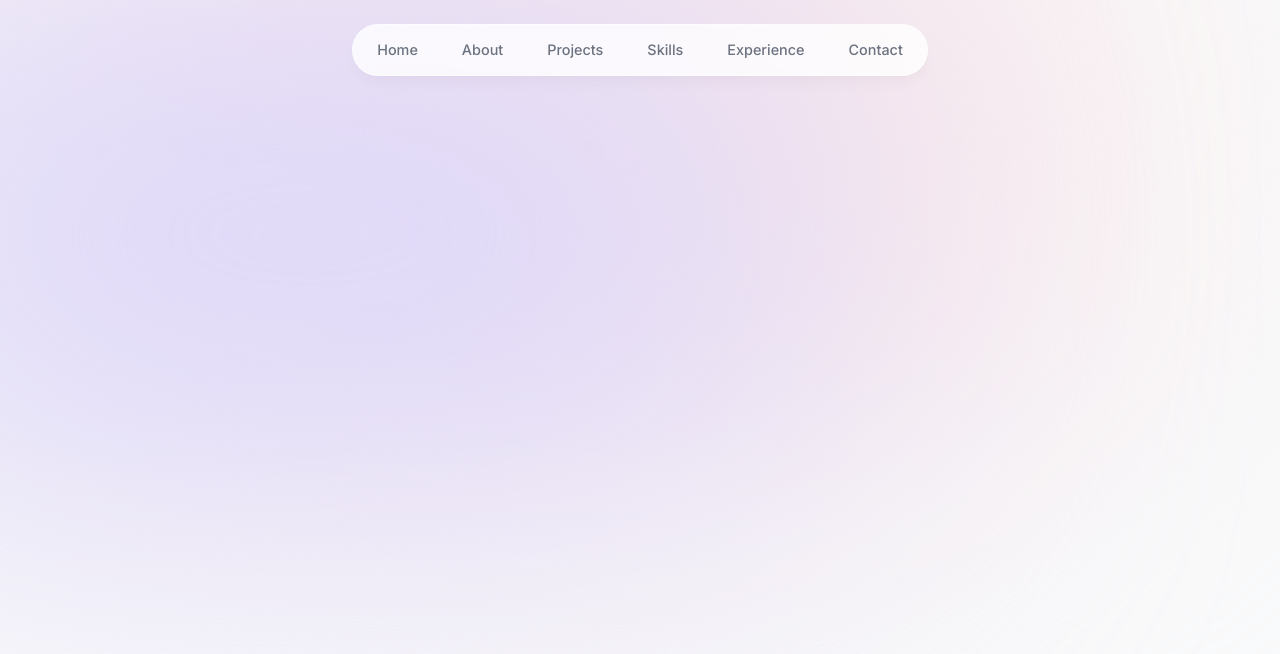
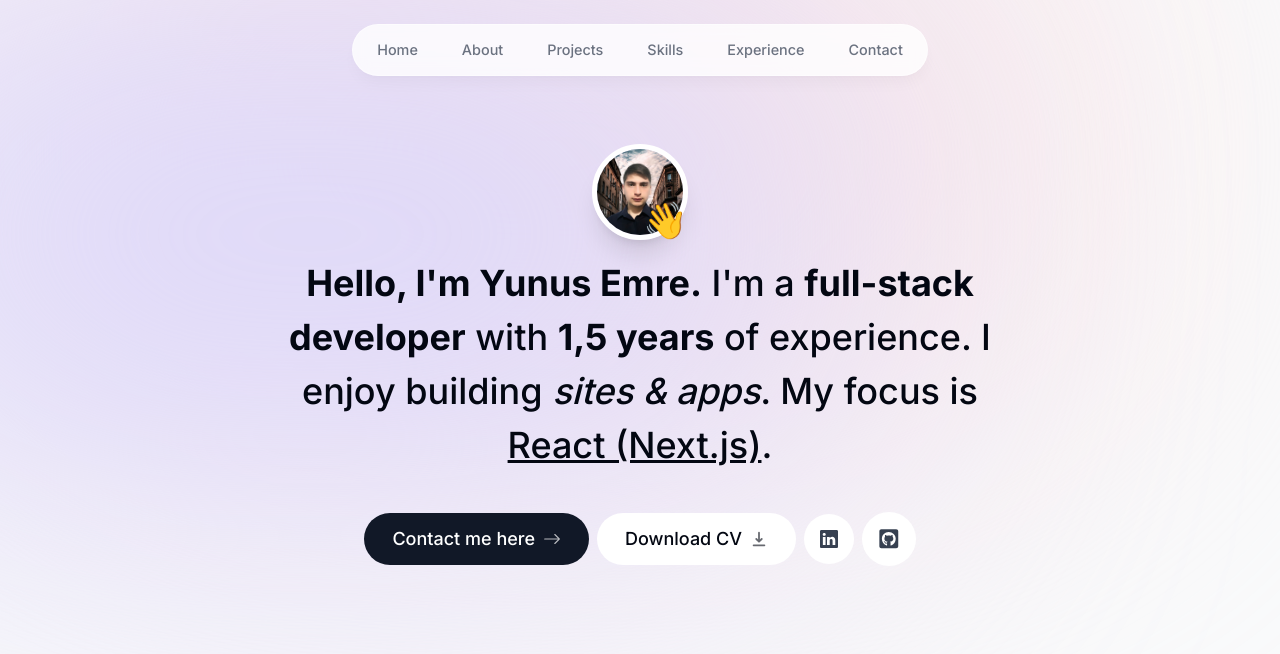
Before and after one commit to yunusmertofficial/my-portfolio, a Next.js app: page / in a window 1280 px wide. Shown: the top 654 px of the page. Built offline with nearby package versions, Linux system fonts and the light colour scheme.

Commit message:
Intro container

```diff
--- a/src/app/layout.tsx
+++ b/src/app/layout.tsx
@@ -16,7 +16,9 @@
 }) {
   return (
     <html lang="en">
-      <body className={`${inter.className} bg-gray-50 text-gray-950 relative`}>
+      <body
+        className={`${inter.className} bg-gray-50 text-gray-950 relative h-[5000px] pt-28 sm:pt-36`}
+      >
         <div className="bg-[#fbe2e3] absolute top-[-6rem] -z-10 right-[11rem] h-[31.25rem] w-[31.25rem] rounded-full blur-[10rem] sm:w-[68.75rem] dark:bg-[#946263]"></div>
         <div className="bg-[#dbd7fb] absolute top-[-1rem] -z-10 left-[-35rem] h-[31.25rem] w-[50rem] rounded-full blur-[10rem] sm:w-[68.75rem] md:left-[-33rem] lg:left-[-28rem] xl:left-[-15rem] 2xl:left-[-5rem] dark:bg-[#676394]"></div>
         <Header />
--- a/src/app/page.tsx
+++ b/src/app/page.tsx
@@ -1,3 +1,9 @@
+import Intro from "@/components/Intro";
+
 export default function Home() {
-  return <main className=""></main>;
+  return (
+    <main className="flex flex-col items-center px-4">
+      <Intro />
+    </main>
+  );
 }
--- /dev/null
+++ b/src/components/Intro.tsx
@@ -0,0 +1,101 @@
+"use client";
+import React from "react";
+import ProfieImage from "@/public/profile.jpeg";
+import Image from "next/image";
+import { motion } from "framer-motion";
+import Link from "next/link";
+import { BsArrowRight, BsLinkedin } from "react-icons/bs";
+import { FaGithubSquare } from "react-icons/fa";
+import { HiDownload } from "react-icons/hi";
+
+export default function Intro() {
+  return (
+    <section className="mb-28 max-w-[50rem] text-center flex flex-col items-center justify-center">
+      <div className="relative">
+        <motion.div
+          initial={{ opacity: 0, scale: 0 }}
+          animate={{ opacity: 1, scale: 1 }}
+          transition={{
+            type: "tween",
+            duration: 0.2,
+          }}
+        >
+          <Image
+            src={ProfieImage}
+            alt="Picture of the author"
+            quality="95"
+            priority
+            className="h-24 w-24 rounded-full border-[0.35rem] border-white shadow-xl"
+          />
+        </motion.div>
+        <motion.span
+          className="absolute bottom-0 right-0 text-4xl"
+          initial={{ opacity: 0, scale: 0 }}
+          animate={{ opacity: 1, scale: 1 }}
+          transition={{
+            type: "spring",
+            stiffness: 125,
+            delay: 0.1,
+            duration: 0.7,
+          }}
+        >
+          👋
+        </motion.span>
+      </div>
+
+      <motion.h1
+        className="mb-10 mt-4 px-4 text-2xl font-medium !leading-[1.5] sm:text-4xl"
+        initial={{ opacity: 0, y: 100 }}
+        animate={{ opacity: 1, y: 0 }}
+      >
+        <span className="font-bold">Hello, I'm Yunus Emre.</span> I'm a{" "}
+        <span className="font-bold">full-stack developer</span> with{" "}
+        <span className="font-bold">1,5 years</span> of experience. I enjoy
+        building <span className="italic">sites & apps</span>. My focus is{" "}
+        <span className="underline">React (Next.js)</span>.
+      </motion.h1>
+
+      <motion.div
+        className="flex flex-col sm:flex-row items-center justify-center gap-2 px-4 text-lg font-medium"
+        initial={{ opacity: 0, y: 100 }}
+        animate={{ opacity: 1, y: 0 }}
+        transition={{
+          delay: 0.1,
+        }}
+      >
+        <Link
+          href="#contact"
+          className="group bg-gray-900 text-white px-7 py-3 flex items-center gap-2 rounded-full outline-none focus:scale-110 hover:scale-110 hover:bg-gray-950 active:scale-105 transition"
+        >
+          Contact me here{" "}
+          <BsArrowRight className="opacity-70 group-hover:translate-x-1 transition" />
+        </Link>
+
+        <Link
+          className="group bg-white px-7 py-3 flex items-center gap-2 rounded-full outline-none focus:scale-110 hover:scale-110 active:scale-105 transition cursor-pointer borderBlack dark:bg-white/10"
+          href="/CV.pdf"
+          download
+        >
+          Download CV{" "}
+          <HiDownload className="opacity-60 group-hover:translate-y-1 transition" />
+        </Link>
+
+        <Link
+          className="bg-white p-4 text-gray-700 hover:text-gray-950 flex items-center gap-2 rounded-full focus:scale-[1.15] hover:scale-[1.15] active:scale-105 transition cursor-pointer borderBlack dark:bg-white/10 dark:text-white/60"
+          href="https://www.linkedin.com/in/yunus-emre-mert-4934b2296/"
+          target="_blank"
+        >
+          <BsLinkedin />
+        </Link>
+
+        <Link
+          className="bg-white p-4 text-gray-700 flex items-center gap-2 text-[1.35rem] rounded-full focus:scale-[1.15] hover:scale-[1.15] hover:text-gray-950 active:scale-105 transition cursor-pointer borderBlack dark:bg-white/10 dark:text-white/60"
+          href="https://github.com/yunusmertofficial"
+          target="_blank"
+        >
+          <FaGithubSquare />
+        </Link>
+      </motion.div>
+    </section>
+  );
+}
```
Also changed, not shown: .eslintrc.json, public/profile.jpeg (added).
